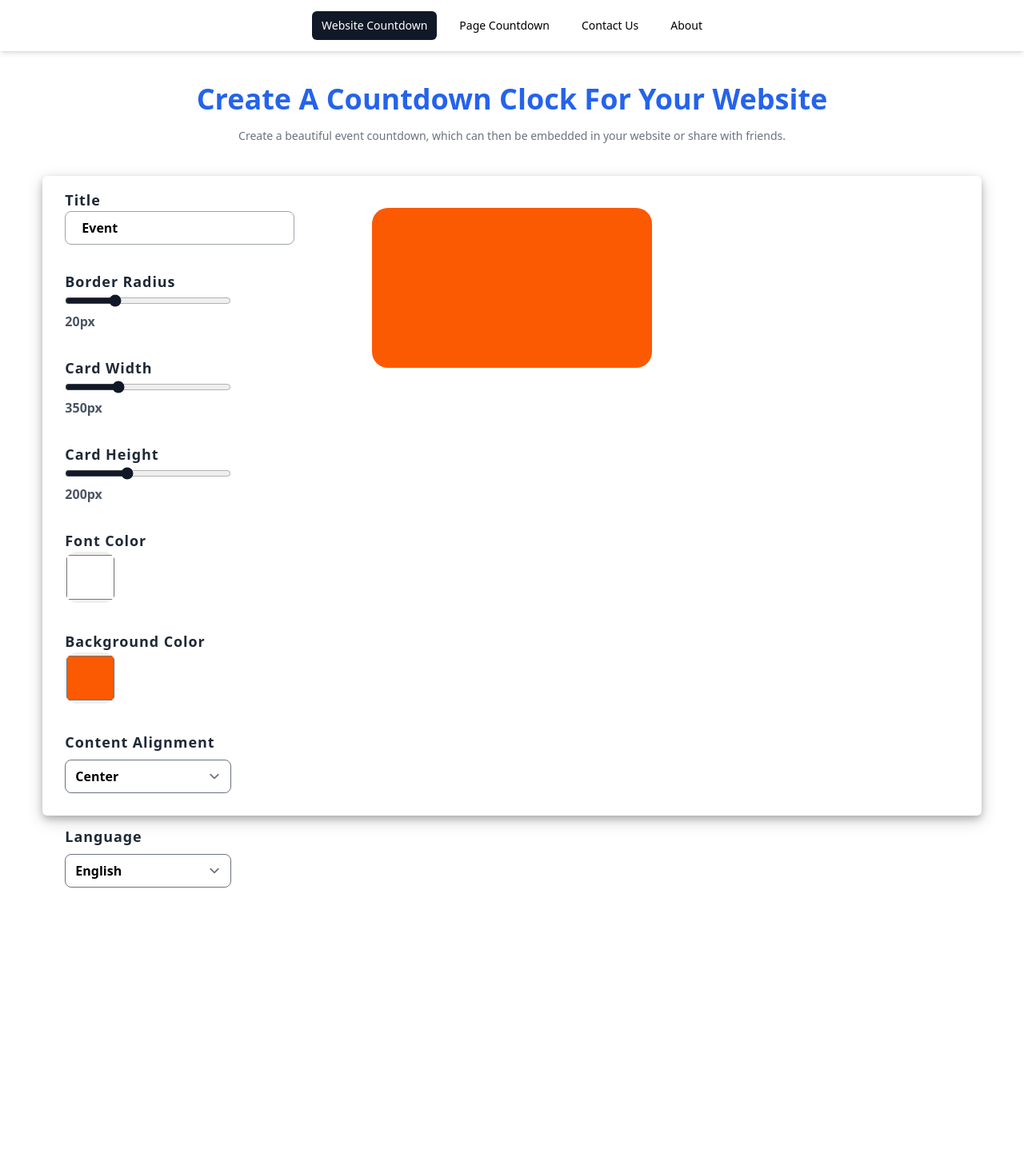
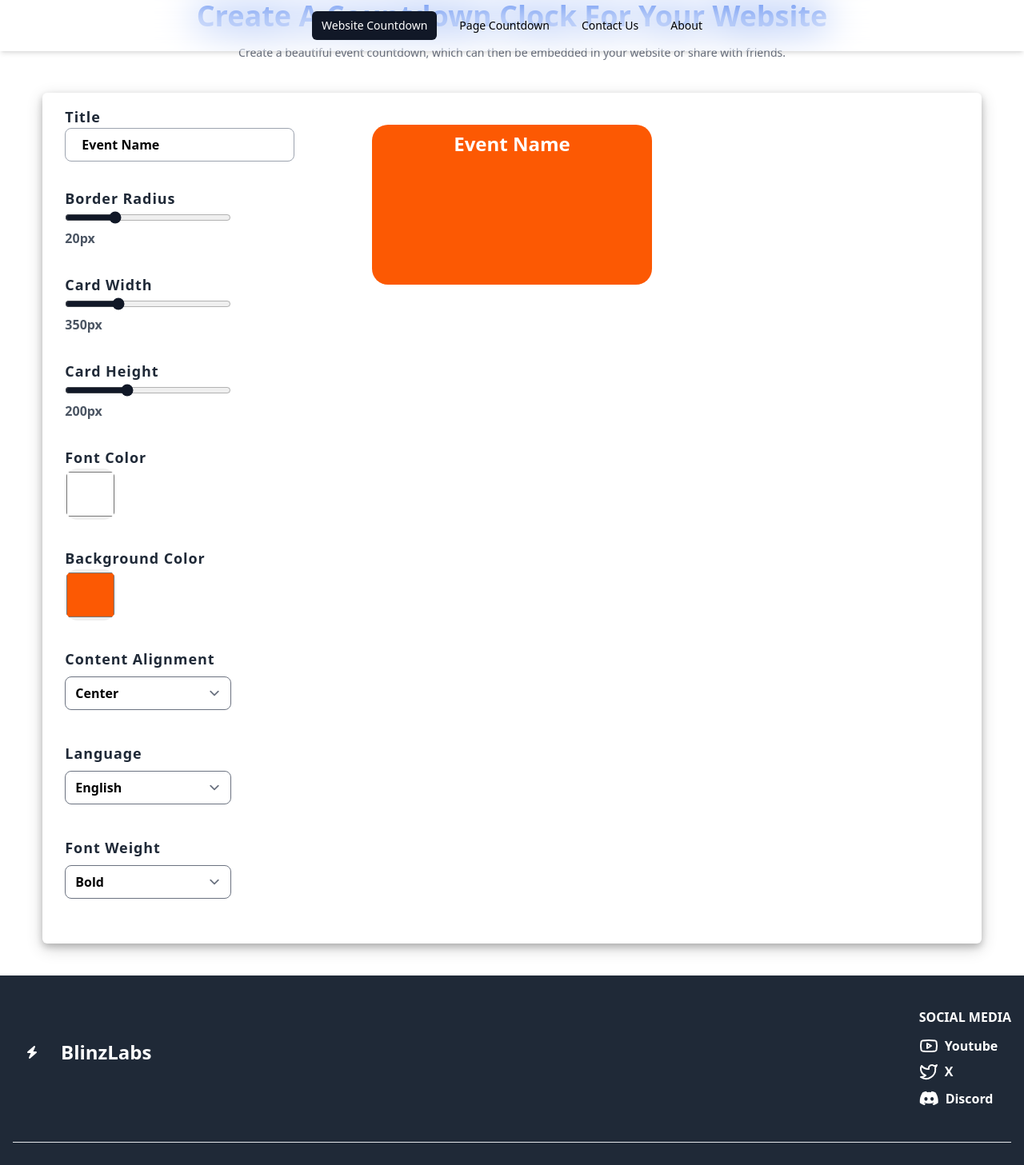
Before and after one commit to BlinzThePokemon/NumberCtrl, a SvelteKit app: page / in a window 1280 px wide. Shown: the top 1457 px of the page at 80% size. Before the commit the page ends 1166 px from the top, so only its background shows below. Built offline with nearby package versions, Linux system fonts and the light colour scheme.

Commit message:
Added things

```diff
--- a/package.json
+++ b/package.json
@@ -19,6 +19,8 @@
 	"dependencies": {
 		"@tailwindcss/container-queries": "^0.1.1",
 		"@tailwindcss/forms": "^0.5.9",
-		"@tailwindcss/typography": "^0.5.15"
+		"@tailwindcss/typography": "^0.5.15",
+		"clsx": "^2.1.1",
+		"tailwind-merge": "^3.0.1"
 	}
 }
--- a/src/app.html
+++ b/src/app.html
@@ -4,6 +4,7 @@
 		<meta charset="utf-8" />
 		<link rel="icon" href="%sveltekit.assets%/favicon.png" />
 		<title>Number Ctrl</title>
+		<link href="https://cdnjs.cloudflare.com/ajax/libs/font-awesome/6.0.0-beta3/css/all.min.css" rel="stylesheet">
 		<meta name="viewport" content="width=device-width, initial-scale=1" />
 		%sveltekit.head%
 	</head>
--- a/src/routes/+layout.svelte
+++ b/src/routes/+layout.svelte
@@ -10,7 +10,7 @@
     ];
 </script>
 
-<nav class="bg-white shadow-md">
+<nav class="shadow-md backdrop-blur-xl fixed w-screen top-0 z-20">
     <div class="mx-auto max-w-7xl px-4 sm:px-6 lg:px-8">
         <div class="flex h-16 items-center justify-center">
             <div class="hidden space-x-4 sm:flex">
@@ -23,8 +23,8 @@
                         class:text-white={selected}
                         href={item.id}
                         class="rounded-md px-3 py-2 text-sm font-medium transition duration-300 ease-in-out hover:bg-gray-500 hover:text-white active:bg-gray-900 active:text-white"
-                        >{item.name}</a
-                    >
+                        >{item.name}
+                    </a>
                 {/each}
             </div>
         </div>
--- a/src/routes/+page.svelte
+++ b/src/routes/+page.svelte
@@ -1,7 +1,8 @@
 <script>
   import { slide } from "svelte/transition";
+  import Footer from './Components/footer.svelte'
   let borderRadius = 50;
-  let userInputs = [{ name: "Title", value: "Event" }];
+  let userInputs = [{ name: "Title", value: "Event Name" }];
   let rangeSliders = [
     {
       name: "Border Radius",
@@ -33,14 +34,16 @@
   const categories = [
     { name: "Content Alignment", options: ["Center", "Right", "Left"] },
     { name: "Language", options: ["English", "French", "Spanish"] },
+    { name: "Font Weight", options: ["Bold", "800", "700", "600", "500", "400", "300", "200", "100"] }
   ];
 
   // Variables to store selected values
   let selectedAlignment = categories[0].options[0];
   let selectedLanguage = categories[1].options[0];
+  let selectedFontweight = categories[2].options[3];
 </script>
 
-{#snippet inputs()}
+{#snippet inputsLeft()}
   {#each userInputs as input}
     <div class="input-container">
       <p class="input-p">{input.name}</p>
@@ -77,7 +80,7 @@
       <select
         class="select bg-white text-black text-md font-semibold rounded-lg hover:ring-2 mb-10 w-52">
         {#each category.options as option}
-          <option value={option}>{option}</option>
+          <option class="option" value={option}>{option}</option>
         {/each}
       </select>
     {/each}
@@ -86,7 +89,7 @@
 
 <div>
   <h1
-    class="text-4xl text-blue-600 font-semibold justify-center mt-10 flex mb-4"
+    class="text-4xl text-blue-600 font-semibold justify-center mt flex mb-4"
   >
     Create A Countdown Clock For Your Website
   </h1>
@@ -99,21 +102,24 @@
 <!-- Adjusted the parent div to remove extra space -->
 <div class="flex items-start justify-center">
   <div
-    class="PanelContainer ring-2 ring-gray-200 rounded-md w-11/12 bg-white mt-10 relative h-screen mb-10"
+    class="PanelContainer ring-2 ring-gray-200 rounded-md w-11/12 bg-white mt-10 relative h-full mb-10"
     style="
       box-shadow: 0 4px 8px 0 rgba(0, 0, 0, 0.2), 0 6px 20px 0 rgba(0, 0, 0, 0.19);"
   >
     <!-- The card will be at the top center of the container -->
     <div
       id="card"
-      class="absolute top-10 left-1/2 transform -translate-x-1/2"
+      class="flex justify-center text-2xl absolute top-10 left-1/2 transform -translate-x-1/2"
       style="width: {rangeSliders[1].value}px; height: {rangeSliders[2]
         .value}px; background-color: {colorPickers[1]
-        .value}; border-radius: {rangeSliders[0].value}px"
-    ></div>
-    {@render inputs()}
+        .value}; border-radius: {rangeSliders[0].value}px; color: {colorPickers[0]
+        .value}; font-weight: 600;"
+    ><p class="mt-2">{userInputs[0].value}</p></div>
+    {@render inputsLeft()}
   </div>
 </div>
+
+<Footer />
 
 <style>
   .input {
--- /dev/null
+++ b/src/routes/Components/footer.svelte
@@ -0,0 +1,32 @@
+<footer class="px-4 divide-y bg-gray-800 text-white font-semibold ">
+    <div class="container flex flex-col justify-between py-10 mx-auto space-y-8 lg:flex-row lg:space-y-0">
+        <div class="lg:w-1/3">
+            <a target="_blank" href="https://blinz.dev" class="flex justify-center space-x-3 lg:justify-start">
+                <div class="flex items-center justify-center w-12 h-12 rounded-full">
+                    <i class="fa-solid fa-bolt mt-[63px]"></i>
+                </div>
+                <span class="self-center text-2xl font-semibold mt-10">BlinzLabs</span>
+            </a>
+        </div>
+        <div class="lg:w-2/3 flex justify-end">
+            <div class="space-y-3 text-right">
+                <div class="uppercase">Social media</div>
+                <div class="flex flex-col space-y-2">
+                    <a target="_blank" href="https://www.youtube.com/@BlinzTheCoder" title="Youtube" class="flex items-center space-x-2">
+                        <svg xmlns="http://www.w3.org/2000/svg" width="24" height="24" viewBox="0 0 24 24" fill="none" stroke="currentColor" stroke-width="2" stroke-linecap="round" stroke-linejoin="round" class="lucide lucide-youtube"><path d="M2.5 17a24.12 24.12 0 0 1 0-10 2 2 0 0 1 1.4-1.4 49.56 49.56 0 0 1 16.2 0A2 2 0 0 1 21.5 7a24.12 24.12 0 0 1 0 10 2 2 0 0 1-1.4 1.4 49.55 49.55 0 0 1-16.2 0A2 2 0 0 1 2.5 17"/><path d="m10 15 5-3-5-3z"/></svg>
+                        <span>Youtube</span>
+                    </a>
+                    <a target="_blank" href="https://x.com/BlinzThePokemon" title="X" class="flex items-center space-x-2">
+                        <svg xmlns="http://www.w3.org/2000/svg" width="24" height="24" viewBox="0 0 24 24" fill="none" stroke="currentColor" stroke-width="2" stroke-linecap="round" stroke-linejoin="round" class="lucide lucide-twitter"><path d="M22 4s-.7 2.1-2 3.4c1.6 10-9.4 17.3-18 11.6 2.2.1 4.4-.6 6-2C3 15.5.5 9.6 3 5c2.2 2.6 5.6 4.1 9 4-.9-4.2 4-6.6 7-3.8 1.1 0 3-1.2 3-1.2z"/></svg>
+                        <span>X </span>
+                    </a>
+                    <a target="_blank" href="https://discord.gg/QpRMKkRb" title="Discord" class="flex items-center space-x-2">
+                        <i class="fa-brands fa-discord text-xl"></i>
+                        <span>Discord</span>
+                    </a>
+                </div>
+            </div>
+        </div>
+    </div>
+    <div class="py-6 text-md text-center">© 2025 BlinzLabs</div>
+</footer>
```
Also changed, not shown: 1 other file (tests, documents, lock files or other folders).
